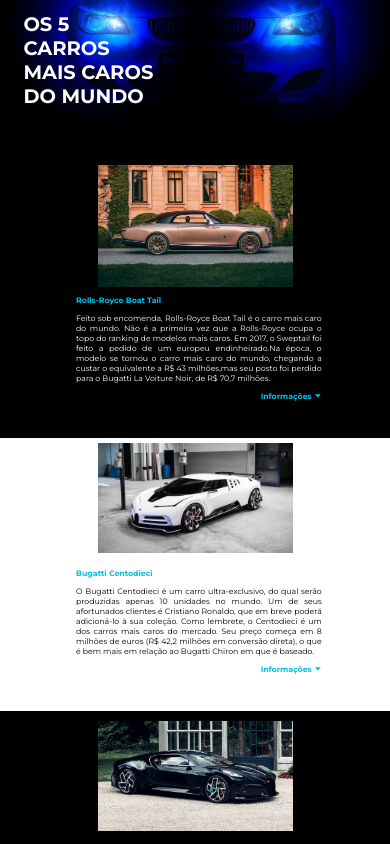
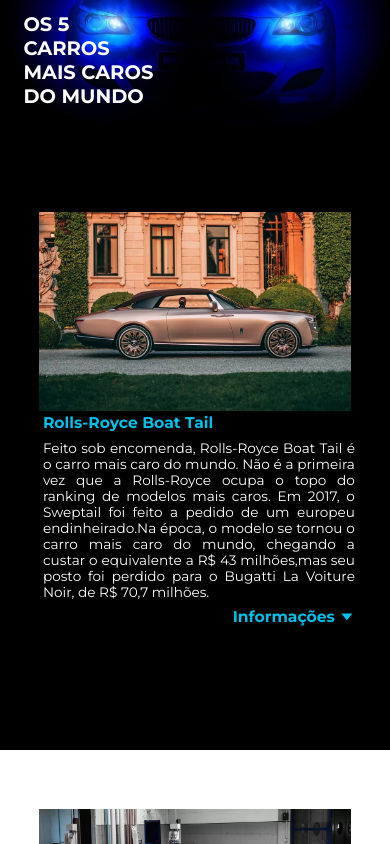
Before and after one commit to Matheuss-f/projeto_pessoal-cars, a React (Create React App) app: page / in a window 390 px wide. Shown: the top 844 px of the page. Built offline with nearby package versions, Linux system fonts and the light colour scheme.

Commit message:
responsiveness adjustment

```diff
--- a/src/components/ContentCar/styles.js
+++ b/src/components/ContentCar/styles.js
@@ -10,7 +10,7 @@
         align-items: center;
         justify-content: center;
         flex-direction: column;
-        height: 70vw;
+        height: 150vw;
     }
 `
 
@@ -32,6 +32,11 @@
     color: #00BFE9;
     font-size: 2vw;
     margin-bottom: 2vw;
+
+    @media screen and (max-width: 1200px){
+        margin-top: 8vw;
+        font-size: 4vw;
+    }
 `
 
 export const Text = styled.p`
@@ -41,7 +46,8 @@
     width: 63vw;
 
     @media screen and (max-width: 1200px){
-        font-size: 2vw;
+        font-size: 3.5vw;
+        width: 80vw;
     }
 `
 
@@ -58,7 +64,7 @@
     align-items: center;
 
     @media screen and (max-width: 1200px){
-        width: 50vw;
+        width: 80vw;
         margin-bottom: 7vw;
     }
 `
--- a/src/components/Dropdowncar/styles.js
+++ b/src/components/Dropdowncar/styles.js
@@ -10,7 +10,7 @@
     color: #00BFE9;
     font-size: 1.5vw;
     @media screen and (max-width: 1200px){
-        font-size: 2vw;
+        font-size: 4vw;
     }
 `
 
@@ -29,8 +29,8 @@
     right: 5vw;
 
     @media screen and (max-width: 1200px){
-        font-size: 2vw;
-        right: 12vw;
+        font-size: 4vw;
+        right: 5vw;
         margin-top: 1vw;
     }
 `
```
